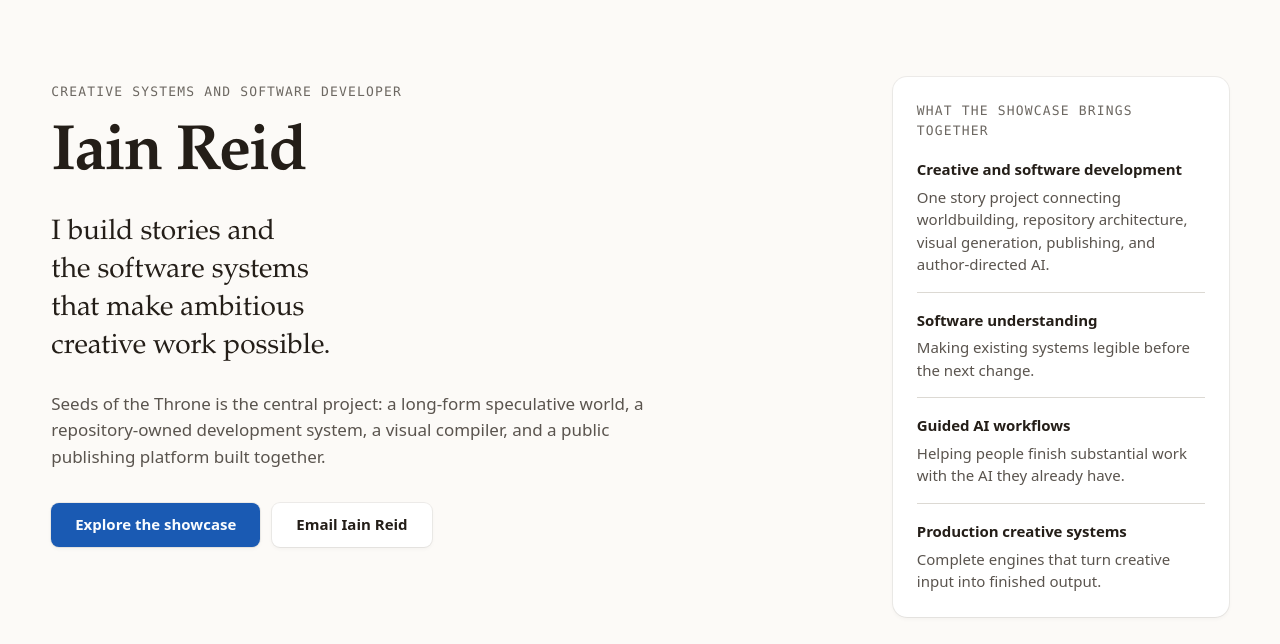
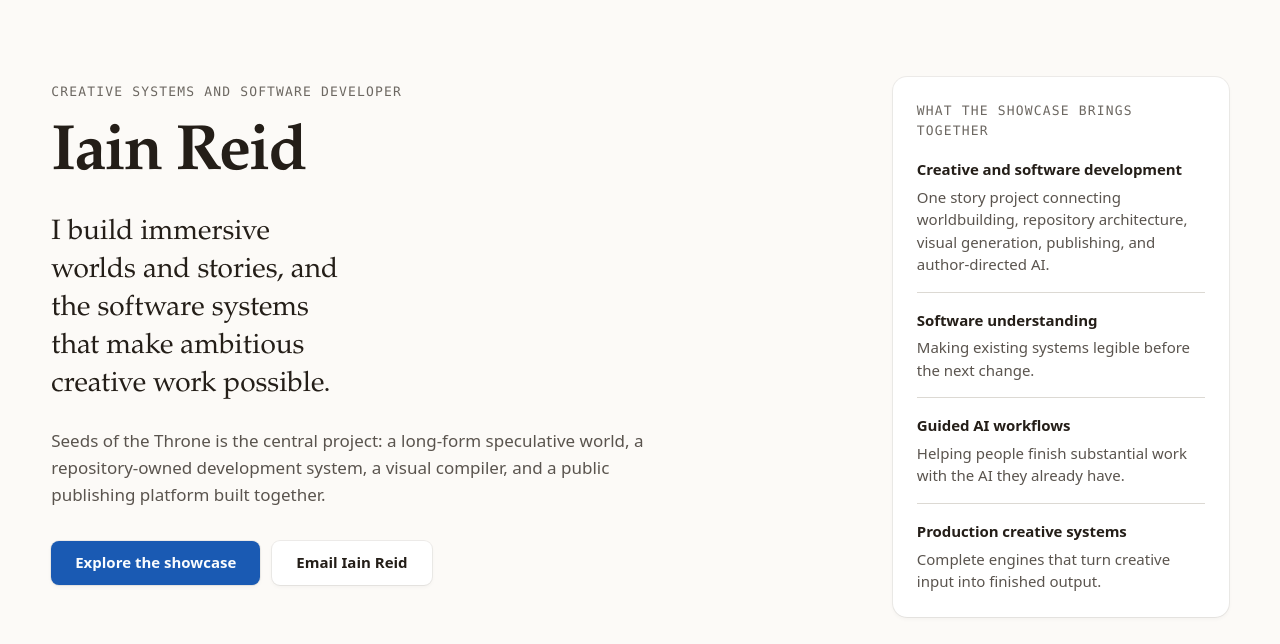
Before and after one commit to cubixmeow-commits/seeds-of-the-throne, a PHP site: page /iainreiddotdev/index.php in a window 1280 px wide. Shown: the part 61-705 px from the top of the page. Run offline with PHP 8.4, Linux system fonts and the light colour scheme.

Commit message:
Refine portfolio headline and punctuation

```diff
--- a/iainreiddotdev/includes/partials/project-entry.php
+++ b/iainreiddotdev/includes/partials/project-entry.php
@@ -140,7 +140,7 @@ $isFeatured = !empty($project['featured']);
                     href="<?= e($link['href']) ?>"
                     <?= empty($link['internal']) ? 'rel="noopener noreferrer"' : '' ?>>
                     <span class="action__label"><?= e($link['label']) ?></span>
-                    <span class="sr-only"> — <?= e($name) ?></span>
+                    <span class="sr-only">, <?= e($name) ?></span>
                     <span class="action__arrow" aria-hidden="true">&rarr;</span>
                 </a>
             <?php endforeach; ?>
--- a/iainreiddotdev/includes/portfolio.php
+++ b/iainreiddotdev/includes/portfolio.php
@@ -67,7 +67,7 @@ function portfolio(): array
         'name' => 'Iain Reid',
         'initials' => 'IR',
         'role' => 'Creative systems and software developer',
-        'statement' => 'I build stories and the software systems that make ambitious creative work possible.',
+        'statement' => 'I build immersive worlds and stories, and the software systems that make ambitious creative work possible.',
         'note' => 'Seeds of the Throne is the central project: a long-form speculative world, a repository-owned development system, a visual compiler, and a public publishing platform built together.',
         'margin' => 'Seeds of the Throne is the showcase. The supporting projects demonstrate the repository understanding, workflow design, image production, and application engineering behind it.',
         'portrait' => [
@@ -80,7 +80,7 @@ function portfolio(): array
             'title' => 'Creative work as a software system',
             'body' => [
                 'Seeds of the Throne brings Iain’s creative and software work into one evolving system: story development, canon and continuity, research, visual generation, and public presentation all remain connected without surrendering authorial judgment to AI.',
-                'The supporting products develop the same underlying craft—making repositories understandable, guiding substantial AI-assisted work, producing finished imagery, and shipping maintainable systems into real environments.',
+                'The supporting products develop the same underlying craft: making repositories understandable, guiding substantial AI-assisted work, producing finished imagery, and shipping maintainable systems into real environments.',
             ],
         ],
         'contact' => [
@@ -124,7 +124,7 @@ function portfolio(): array
             'category' => 'understanding',
             'status' => 'Active',
             'tagline' => 'Repository understanding',
-            'summary' => 'Turns an unfamiliar software repository into a living understanding site—documenting what the software currently does, how components connect, where functionality lives, what is verified, and what remains uncertain.',
+            'summary' => 'Turns an unfamiliar software repository into a living understanding site that documents what the software currently does, how components connect, where functionality lives, what is verified, and what remains uncertain.',
             'detail' => [
                 'The current focus: a system for understanding software before the next change.',
             ],
@@ -258,7 +258,7 @@ function portfolio(): array
             'tagline' => 'Production creative engine',
             'summary' => 'Transforms a song, lyrics, band identity, style direction, and optional portrait references into a single cinematic visual composition.',
             'detail' => [
-                'Built as an operable product—not a single prompt demo—with accounts, credits, queues, storage, and shared-hosting deployment in mind.',
+                'Built as an operable product, not a single prompt demo, with accounts, credits, queues, storage, and shared-hosting deployment in mind.',
                 'Commercial integrations are part of the production surface; verification depth varies by path.',
             ],
             'sequence' => [
@@ -407,7 +407,7 @@ function portfolio(): array
         [
             'mark' => '01',
             'title' => 'Find the real friction',
-            'body' => 'Begin with the actual problem experienced by the user—not the abstract technology story.',
+            'body' => 'Begin with the actual problem experienced by the user instead of the abstract technology story.',
             'ties' => [
                 'Seeds of the Throne' => 'Starts from the difficulty of sustaining canon, continuity, and creative direction across a long story.',
                 'VibeKB' => 'Starts from the confusion that follows AI-assisted code.',
--- a/iainreiddotdev/index.php
+++ b/iainreiddotdev/index.php
@@ -30,7 +30,7 @@ $year = (int) date('Y');
 /* The published repository root redirects here while the portfolio remains self-contained. */
 $canonical = 'https://iainreid.dev/devsite/iainreiddotdev/';
 
-$pageTitle = 'Iain Reid — creative and software development portfolio';
+$pageTitle = 'Iain Reid | Creative and software development portfolio';
 $pageDescription = 'Seeds of the Throne is Iain Reid’s creative and software-development showcase: a speculative world built with repository architecture, author-directed AI, visual generation, and public publishing systems.';
 $assetVersion = '20260813a';
 ?>
```
